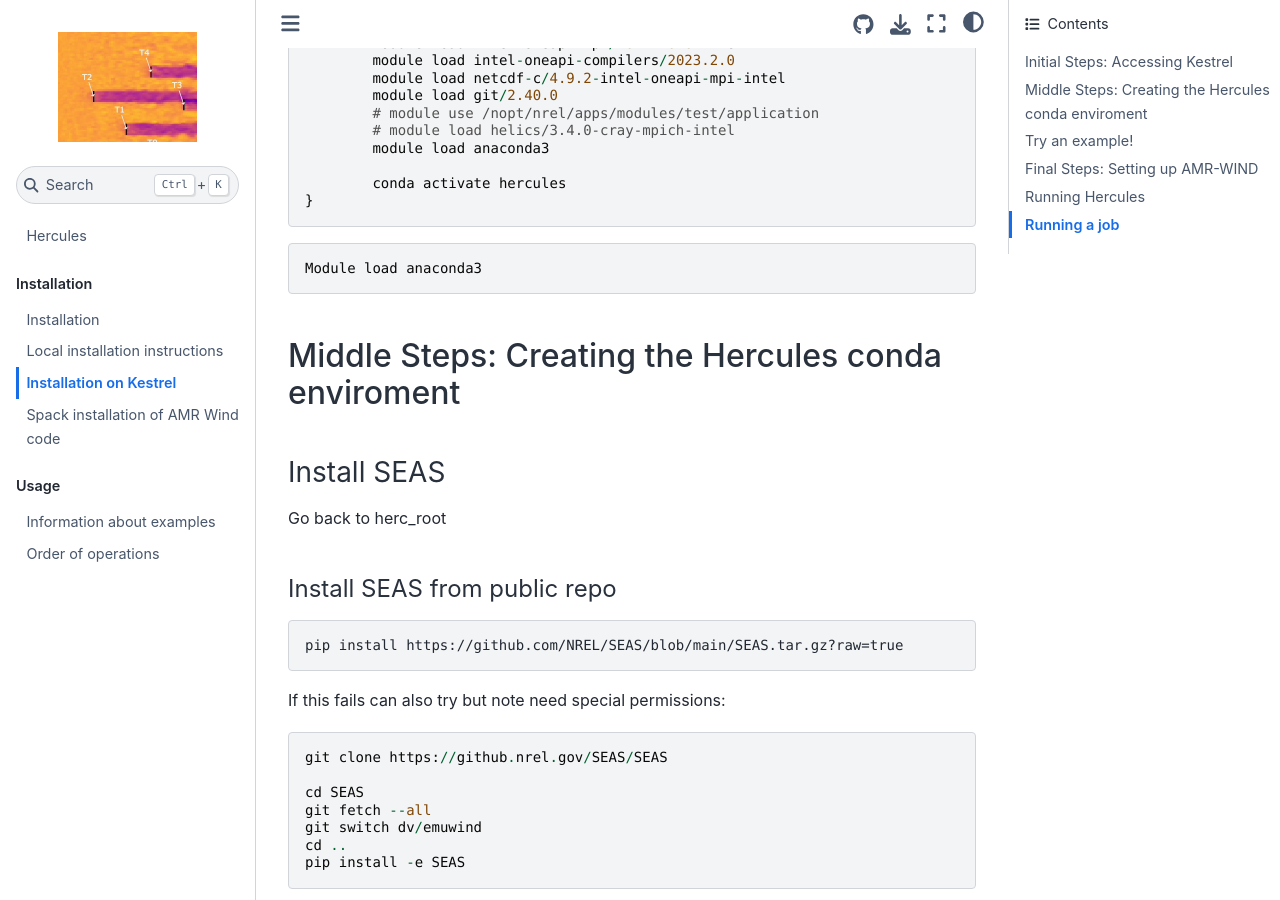
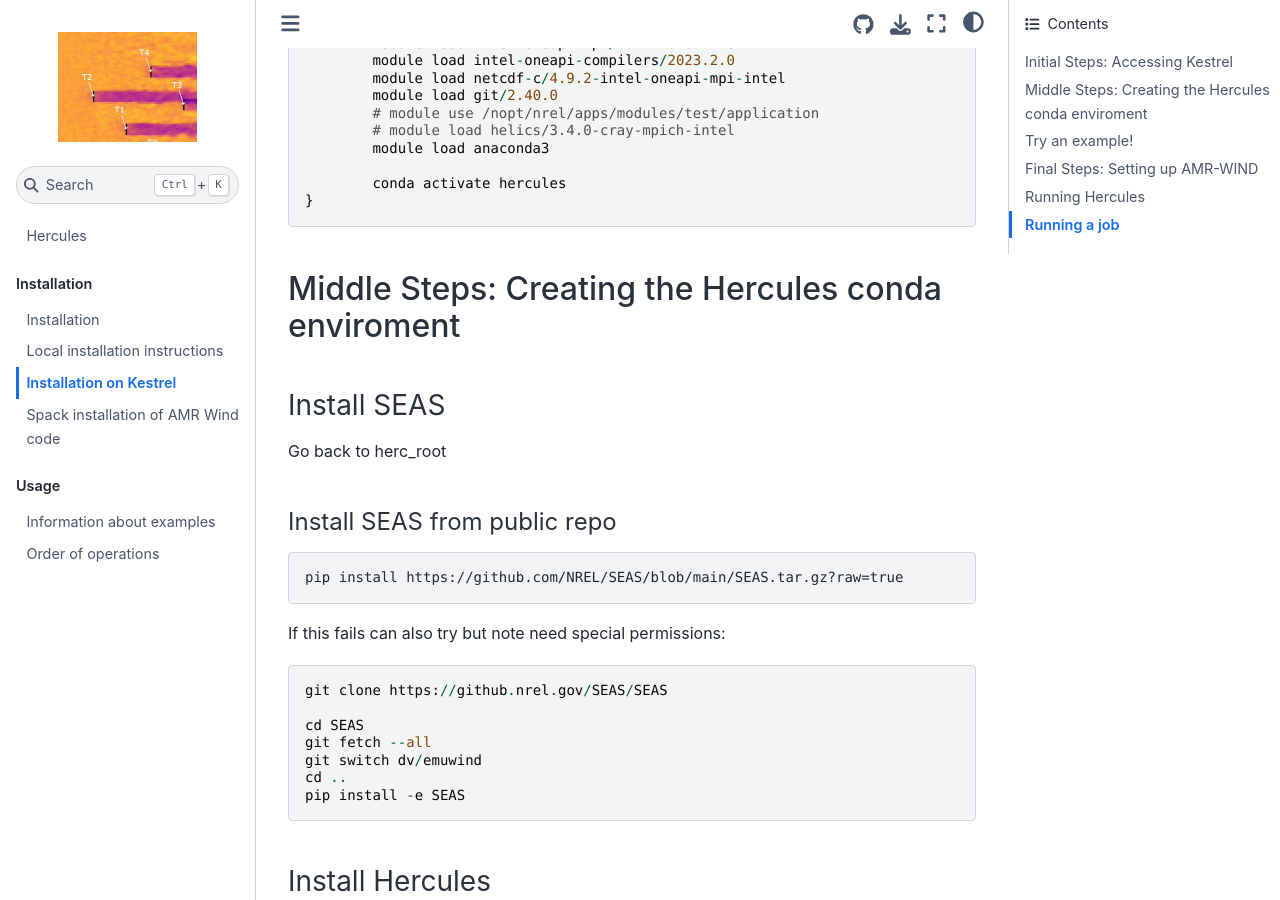
Before and after one commit to NREL/hercules, a Jupyter Book: the page built from docs/install_on_kestrel.md, in a window 1280 px wide and 900 px high, scrolled down 734 px. Built offline with Jupyter Book 1.0.4 settings and Sphinx 7.4.7 and the Sphinx Book theme 1.1.4, drawn with Linux system fonts in a browser that asks for light colours.

Commit message:
Fix typo in Kestrel instructions

````diff
--- a/docs/install_on_kestrel.md
+++ b/docs/install_on_kestrel.md
@@ -40,9 +40,7 @@
         conda activate hercules
 }
 ```
-  ```
-  Module load anaconda3
-  ```
+
 
 ## Middle Steps: Creating the Hercules conda enviroment
   ### Install SEAS
````
